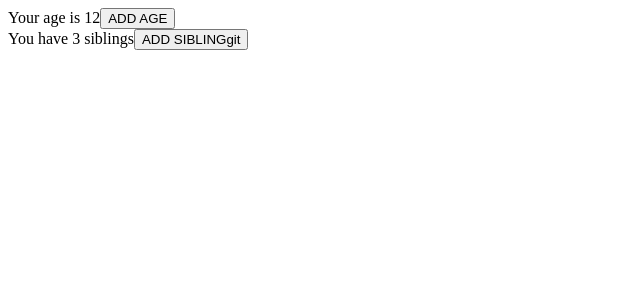
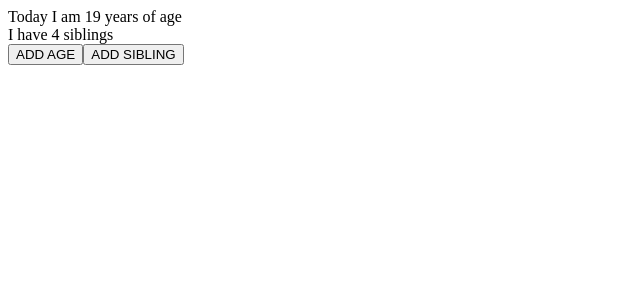
Before and after one commit to gauravm-bit/hooks-prac, a React (Create React App) app: page / in a window 1280 px wide. Shown: the top 300 px of the page, without its empty margins (0-640 px from the left). Built offline with nearby package versions, Linux system fonts and the light colour scheme.

Commit message:
ADDED:obj manipulation in sate

```diff
--- a/src/Age.js
+++ b/src/Age.js
@@ -6,11 +6,11 @@ const Age = () => {
     const[initialSibling,setSibling] = useState(3)
 
     const handleClick = () => {
-        setAge(initialAge+1)
+        setAge(initialAge + 1)
     }
 
     const handleSiblingCount = () => {
-        setSibling(initialSibling+1)
+        setSibling(initialSibling + 1)
     }
 
     return(
@@ -19,7 +19,7 @@ const Age = () => {
             <button onClick={handleClick}>ADD AGE</button>
             <br/>
             You have {initialSibling} siblings
-            <button onClick={handleSiblingCount}> ADD SIBLINGgit</button>
+            <button onClick={handleSiblingCount}> ADD SIBLING</button>
         </div>
     )
 }
--- /dev/null
+++ b/src/Objstate.js
@@ -0,0 +1,30 @@
+import React,{useState} from 'react';
+
+const Objstate = () => {
+    const [state,setState] = useState({age : 19, siblingNum : 4})
+    const {age , siblingNum} = state
+
+    const addValue = val => {
+        setState({
+            ...state,
+             [val] : state[val] + 1
+        })
+    }
+
+    return(
+        <div>
+            Today I am {age} years of age
+            <br/>
+            I have {siblingNum} siblings
+            <br />
+            <button onClick={()=>addValue('age')}>
+                ADD AGE
+            </button>
+            <button onClick={()=>addValue('siblingNum')}>
+                ADD SIBLING
+            </button>
+        </div>
+    )
+}
+
+export default Objstate;
--- a/src/index.js
+++ b/src/index.js
@@ -1,10 +1,10 @@
 import React from 'react';
 import ReactDOM from 'react-dom';
-import Age from './Age';
+import Objstate from './Objstate';
 
 ReactDOM.render(
   <React.StrictMode>
-    <Age />
+    <Objstate />
   </React.StrictMode>,
   document.getElementById('root')
 );
```
Also changed, not shown: 1 other file (tests, documents, lock files or other folders).
